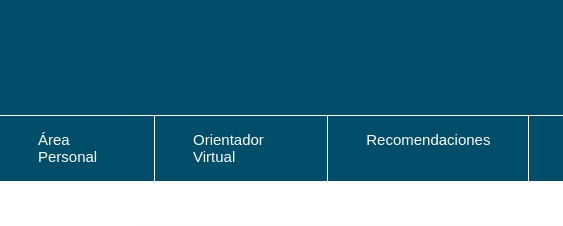
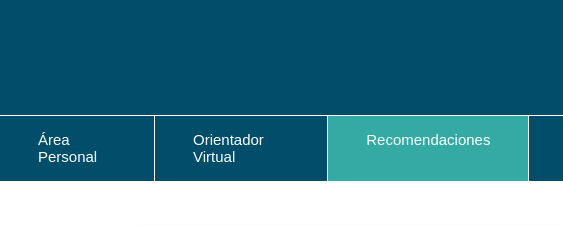
Before and after one commit to PFAE-Skills-Up/proyect_skillsUp, a plain HTML site: page mensaje de recomendaciones.html in a window 1280 px wide. Shown: the top 226 px of the page, 0-563 px from the left. Drawn offline with Linux system fonts and the light colour scheme.

Commit message:
Pequeño arreglo en el área de Recomendaciones

```diff
--- a/mensaje de recomendaciones.html
+++ b/mensaje de recomendaciones.html
@@ -19,7 +19,7 @@
         <ul class="nav2">
             <li class="li"><a href="" class="menu">Área Personal</a></li>
             <li class="li"><a href="" class="menu">Orientador Virtual</a></li>
-            <li class="li"><a href="#modal1" class="menu">Recomendaciones</a></li>
+            <li class="li li-uso"><a href="#modal1" class="menu">Recomendaciones</a></li>
             <li class="li"><a href="" class="menu">Propuestas de Formación</a></li>
             <li class="li"><a href="" class="menu">Comparador de Usuarios</a></li>
             <li class="li"><a href="" class="menu">Perfiles Públicos</a></li>
```
Also changed, not shown: recomendaciones mejora.html (+3 -3 lines).
